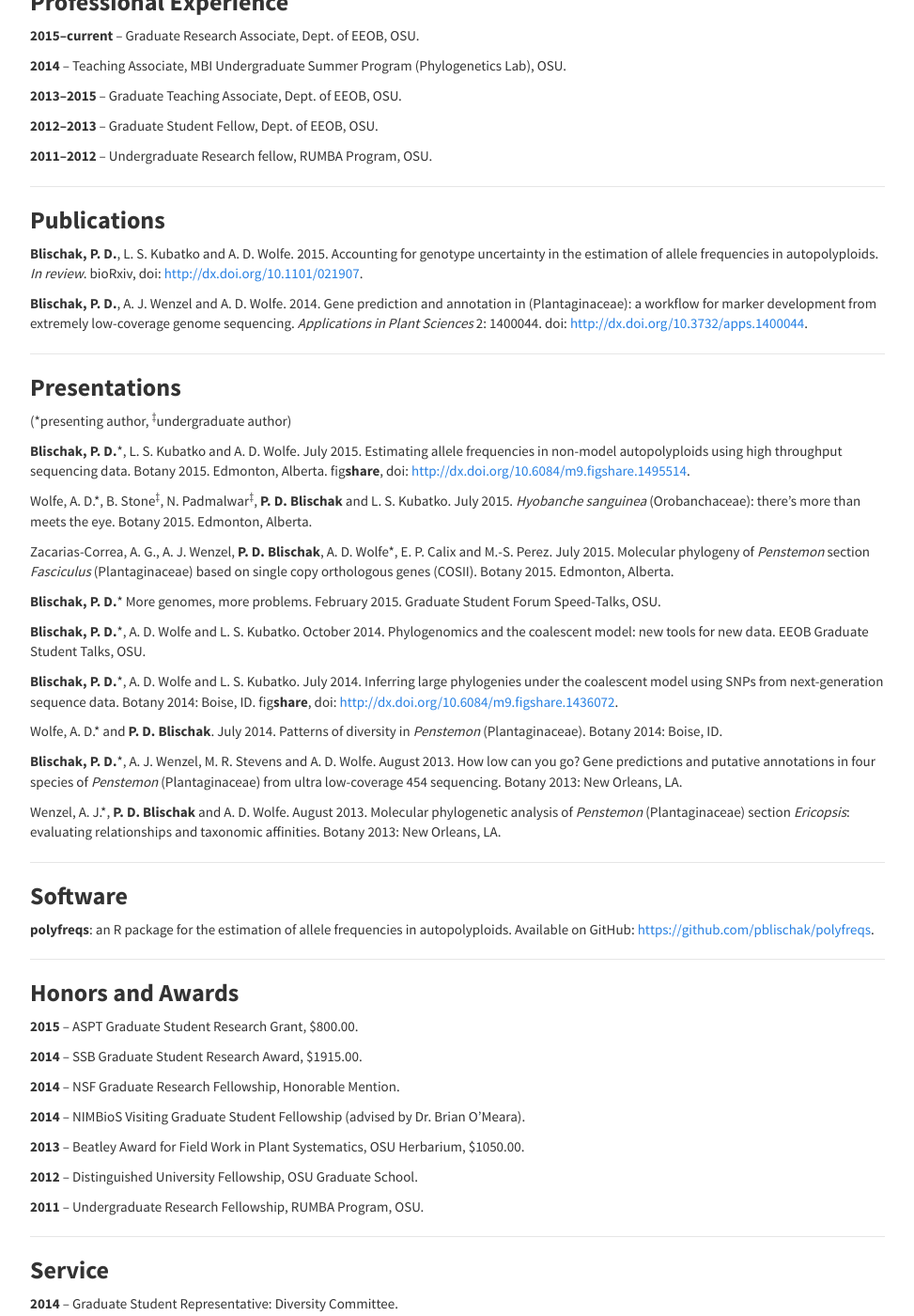
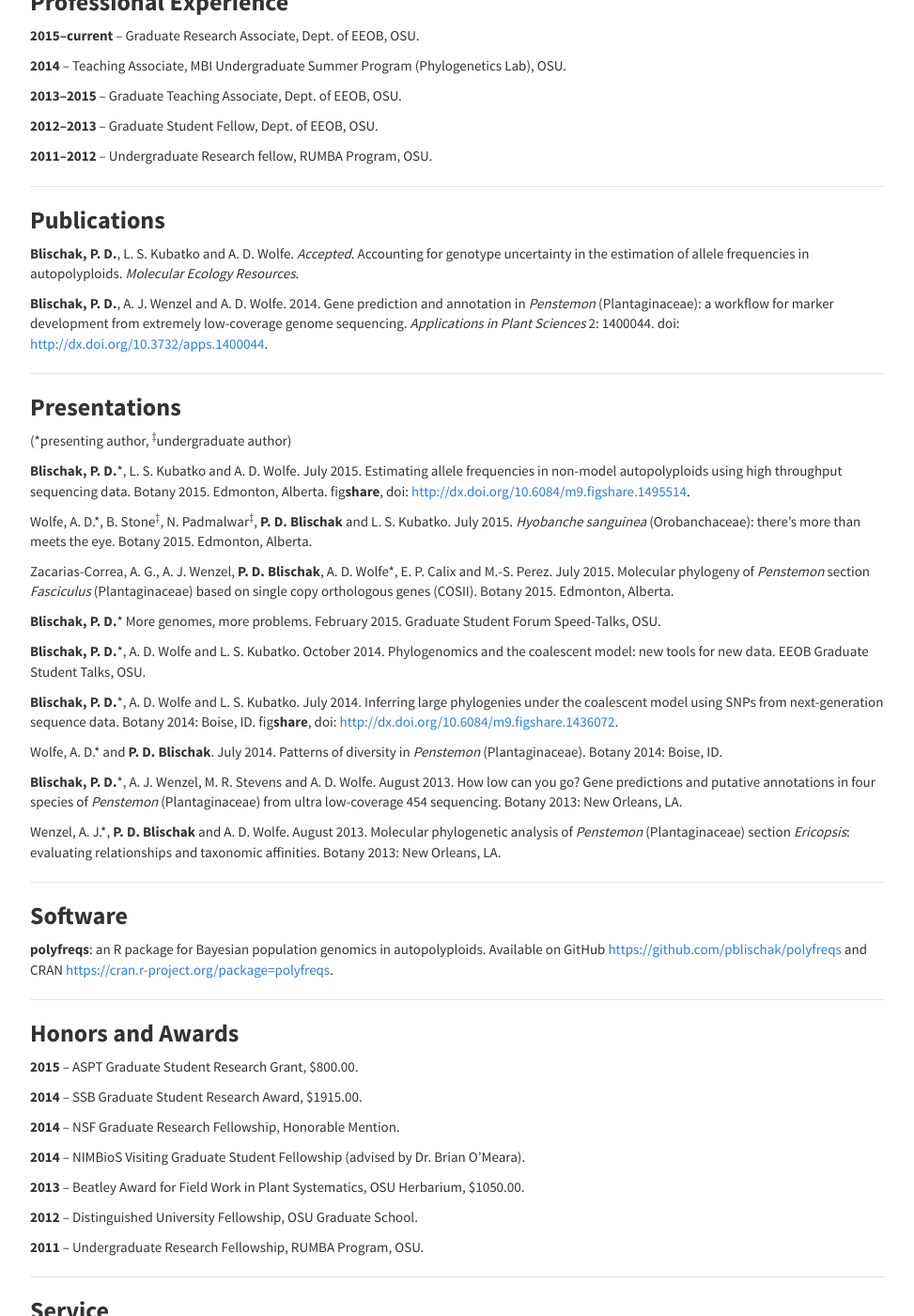
Before and after one commit to pblischak/pblischak.github.io, a Jekyll site: the page CV/cv.html, which Jekyll copies as it is, in a window 1280 px wide and 1400 px high, scrolled down 374 px. Shown: the whole window at 94% size, without its empty margins (153-1126 px from the left). Built offline with Jekyll 4.4.1, drawn with Linux system fonts in a browser that asks for light colours; formulas are drawn with MathJax 3; some of the changed text lies outside the part shown.

Commit message:
updating pub info for mol ecol resources paper

```diff
--- a/CV/cv.html
+++ b/CV/cv.html
@@ -85,8 +85,8 @@ img {
 </div>
 <div id="publications" class="section level3">
 <h3><strong>Publications</strong></h3>
-<p><strong>Blischak, P. D.</strong>, L. S. Kubatko and A. D. Wolfe. 2015. Accounting for genotype uncertainty in the estimation of allele frequencies in autopolyploids. <em>In review</em>. bioRxiv, doi: <a href="http://dx.doi.org/10.1101/021907" target="_blank">http://dx.doi.org/10.1101/021907</a>.</p>
-<p><strong>Blischak, P. D.</strong>, A. J. Wenzel and A. D. Wolfe. 2014. Gene prediction and annotation in  (Plantaginaceae): a workflow for marker development from extremely low-coverage genome sequencing. <em>Applications in Plant Sciences</em> 2: 1400044. doi: <a href="http://dx.doi.org/10.3732/apps.1400044" target="_blank">http://dx.doi.org/10.3732/apps.1400044</a>.</p>
+<p><strong>Blischak, P. D.</strong>, L. S. Kubatko and A. D. Wolfe. <em>Accepted</em>. Accounting for genotype uncertainty in the estimation of allele frequencies in autopolyploids. <em>Molecular Ecology Resources</em>.</p>
+<p><strong>Blischak, P. D.</strong>, A. J. Wenzel and A. D. Wolfe. 2014. Gene prediction and annotation in <em>Penstemon</em> (Plantaginaceae): a workflow for marker development from extremely low-coverage genome sequencing. <em>Applications in Plant Sciences</em> 2: 1400044. doi: <a href="http://dx.doi.org/10.3732/apps.1400044" target="_blank">http://dx.doi.org/10.3732/apps.1400044</a>.</p>
 <hr />
 </div>
 <div id="presentations" class="section level3">
@@ -105,7 +105,7 @@ img {
 </div>
 <div id="software" class="section level3">
 <h3><strong>Software</strong></h3>
-<p><strong>polyfreqs</strong>: an R package for the estimation of allele frequencies in autopolyploids. Available on GitHub: <a href="https://github.com/pblischak/polyfreqs" target="_blank">https://github.com/pblischak/polyfreqs</a>.</p>
+<p><strong>polyfreqs</strong>: an R package for Bayesian population genomics in autopolyploids. Available on GitHub <a href="https://github.com/pblischak/polyfreqs" target="_blank">https://github.com/pblischak/polyfreqs</a> and CRAN <a href="https://cran.r-project.org/package=polyfreqs" , target="_blank">https://cran.r-project.org/package=polyfreqs</a>.</p>
 <hr />
 </div>
 <div id="honors-and-awards" class="section level3">
@@ -121,16 +121,17 @@ img {
 </div>
 <div id="service" class="section level3">
 <h3><strong>Service</strong></h3>
+<p><strong>2015</strong> – Graduate Student Representative: Advisory Committee; Graduate Student Advisor: Undergraduate Evolution and Ecology Club.</p>
 <p><strong>2014</strong> – Graduate Student Representative: Diversity Committee.</p>
 <p><strong>2013</strong> – Graduate Student Representative: Seminar Committee.</p>
-<p><strong>Journal reviews</strong> – <em>Molecular Ecology</em>, <em>Molecular Phylogenetics and Evolution</em>.</p>
+<p><strong>Journal reviews</strong> – <em>Molecular Ecology, Molecular Phylogenetics and Evolution</em>.</p>
 <hr />
 </div>
 <div id="membership" class="section level3">
 <h3><strong>Membership</strong></h3>
 <p><strong>2013-current</strong> – American Penstemon Society (APS), American Society of Plant Taxonomists (ASPT), Botanical Society of America (BSA), Society of Systematic Biologists (SSB), Society for the Study of Evolution (SSE).</p>
 <hr />
-<p>Last updated: 27 October, 2015</p>
+<p>Last updated: 21 November, 2015</p>
 </div>
 </div>
 
```
Also changed, not shown: CV/cv.Rmd (+7 -7 lines), Publications/index.md (+2 -2 lines), 3 other files.
